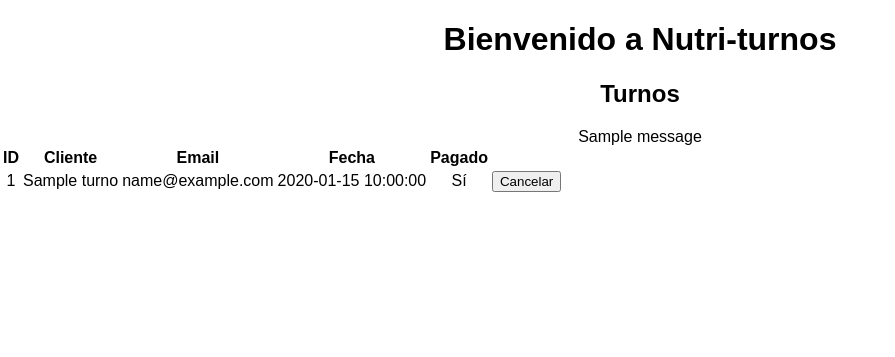
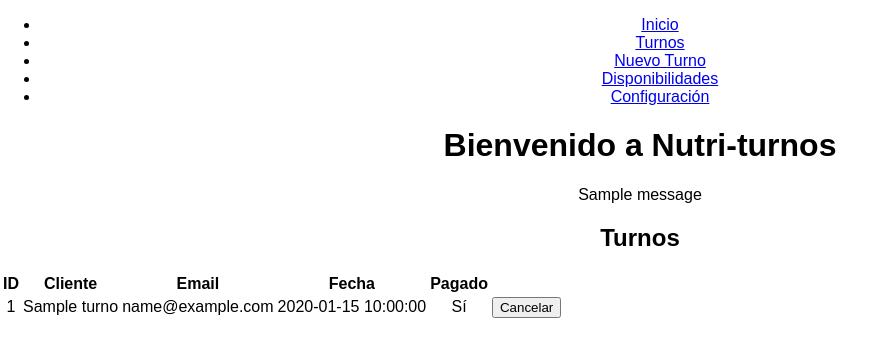
Before and after one commit to azuagajuandev/gestion-turnos, a Flask app: page /turnos in a window 1280 px wide. Shown: the top 357 px of the page, without its empty margins (0-895 px from the left). Run offline with Flask 3, Linux system fonts and the light colour scheme; tables that the repository leaves empty hold one stand-in row (values such as "Sample post"); one stand-in notice (Sample message) is shown.

Commit message:
Varios cambios en app.p y archivos html

```diff
--- a/app.py
+++ b/app.py
@@ -1,7 +1,7 @@
 from flask import Flask, flash, render_template, request, redirect, url_for
 from flask_sqlalchemy import SQLAlchemy
 from flask_wtf import FlaskForm
-from wtforms import StringField, DateTimeField, SubmitField, SelectMultipleField, IntegerField, TimeField
+from wtforms import StringField, DateTimeField, SubmitField, SelectMultipleField, IntegerField, TimeField, SelectField
 from wtforms.widgets import ListWidget, CheckboxInput
 from wtforms.validators import DataRequired, Email
 from datetime import datetime, timedelta, time, date
@@ -44,6 +44,9 @@ def generar_disponibilidades(configuracion):
     limite = hoy + timedelta(days=configuracion.limite_turnos)
     horarios = []
 
+    # Obtener todos los turnos ya reservados
+    turnos_reservados = [t.fecha_turno for t in Turno.query.all()]
+
     dia_actual = hoy
     while dia_actual <= limite:
         if str(dia_actual.weekday()) not in eval(configuracion.dias_no_laborales):
@@ -72,7 +75,7 @@ class Turno(db.Model):
 class TurnoForm(FlaskForm):
     nombre_cliente = StringField("Nombre del Cliente", validators=[DataRequired()])
     email_cliente = StringField("Email del Cliente", validators=[DataRequired(), Email()])
-    fecha_turno = DateTimeField("Fecha y Hora del Turno (YYYY-MM-DD HH:MM)", format="%Y-%m-%d %H:%M", validators=[DataRequired()])
+    fecha_turno = SelectField("Selecciona un turno disponible", validators=[DataRequired()])
     submit = SubmitField("Reservar Turno")
 
 @app.route("/")
@@ -98,7 +101,15 @@ def cancelar_turno(id):
 @app.route("/configuracion", methods=["GET", "POST"])
 def configuracion():
     configuracion = Configuracion.query.first()
+
+    # Si no existe una configuracion, crear una nueva con valores predeterminados
+    if not configuracion:
+        configuracion = Configuracion()
+        db.session.add(configuracion)
+        db.session.commit
+
     form = ConfiguracionForm(obj=configuracion)
+
     if form.validate_on_submit():
         configuracion.dias_no_laborales = str(form.dias_no_laborales.data)
         configuracion.limite_turnos = form.limite_turnos.data
@@ -124,13 +135,38 @@ def mostrar_disponibilidades():
 
 @app.route("/nuevo-turno", methods=["GET", "POST"])
 def nuevo_turno():
+    configuracion = Configuracion.query.first()
+    if not configuracion:
+        flash("No se ha configurado el sistema aún.", "warning")
+        return redirect(url_for("index"))
+
     form = TurnoForm()
+    turnos_disponibles = generar_disponibilidades(configuracion)
+    turnos_reservados = [t.fecha_turno for t in Turno.query.all()]
+    turnos_finales = [
+        t for t in turnos_disponibles
+        if datetime.combine(t["fecha"], t["hora"]) not in turnos_reservados
+    ]
+
+    # Rellenar las opciones del SelectField
+    form.fecha_turno.choices = [
+        (f"{t['fecha']} {t['hora'].strftime('%H:%M')}", f"{t['fecha']} {t['hora'].strftime('%H:%M')}")
+        for t in turnos_finales
+    ]
+
+    # Verificar si el turno ya existe
     if form.validate_on_submit():
+        fecha_turno = datetime.strptime(form.fecha_turno.data, "%Y-%m-%d %H:%M").replace(second=0)
+        turno_existente = Turno.query.filter_by(fecha_turno=fecha_turno).first()
+        if turno_existente:
+            flash("El turno seleccionado ya está reservado. Por favor, elige otro.", "danger")
+            return redirect(url_for("nuevo_turno"))
+
         # Crear nuevo turno
         nuevo_turno = Turno(
             nombre_cliente=form.nombre_cliente.data,
             email_cliente=form.email_cliente.data,
-            fecha_turno=form.fecha_turno.data
+            fecha_turno=datetime.strptime(form.fecha_turno.data, "%Y-%m-%d %H:%M")
         )
         db.session.add(nuevo_turno)
         db.session.commit()
--- a/templates/disponibilidades.html
+++ b/templates/disponibilidades.html
@@ -6,7 +6,7 @@
     <ul>
         {% for turno in turnos %}
         <li>{{ turno.fecha }} - {{ turno.hora }}</li>
-        {% endif %}
+        {% endfor %}
     </ul>
 
 {% endblock %}
--- a/templates/layout.html
+++ b/templates/layout.html
@@ -7,9 +7,40 @@
     <link rel="stylesheet" href="{{ url_for('static', filename='styles.css') }}">
 </head>
 <body>
+    <ul>
+        <li>
+            <a href="/">Inicio</a>
+        </li>
+        <li>
+            <a href="/turnos">Turnos</a>
+        </li>
+        <li>
+            <a href="/nuevo-turno">Nuevo Turno</a>
+        </li>
+        <li>
+            <a href="/disponibilidades">Disponibilidades</a>
+        </li>
+        <li>
+            <a href="/configuracion">Configuración</a>
+        </li>
+    </ul>
     <h1>Bienvenido a Nutri-turnos</h1>
+    </ul>
     <div>
+        {% with messages = get_flashed_messages(with_categories=true) %}
+            {% if messages %}
+                <div>
+                    {% for category, message in messages %}
+                        <div class="alert alert-{{ category }}">
+                            {{ message|safe }}
+                        </div>
+                    {% endfor %}
+                </div>
+            {% endif %}
+        {% endwith %}
+
         {% block content %}{% endblock %}
+
     </div>
 </body>
 </html>
--- a/templates/nuevo_turno.html
+++ b/templates/nuevo_turno.html
@@ -3,7 +3,7 @@
 {% block content %}
 
     <h2>Reserva de Turnos</h2>
-    <form method="post">
+    <form method="POST">
         {{ form.hidden_tag() }}
         <div>
             {{ form.nombre_cliente.label }}
--- a/templates/turnos.html
+++ b/templates/turnos.html
@@ -3,19 +3,6 @@
 {% block content %}
 
     <h2>Turnos</h2>
-
-    {% with messages = get_flashed_messages(with_categories=true) %}
-    {% if messages %}
-        <div>
-        {% for category, message in messages %}
-            <div class="alert alert-{{ category }}">
-            {{ message }}
-            </div>
-        {% endfor %}
-        </div>
-    {% endif %}
-    {% endwith %}
-
     <table>
         <thead>
             <tr>
```
